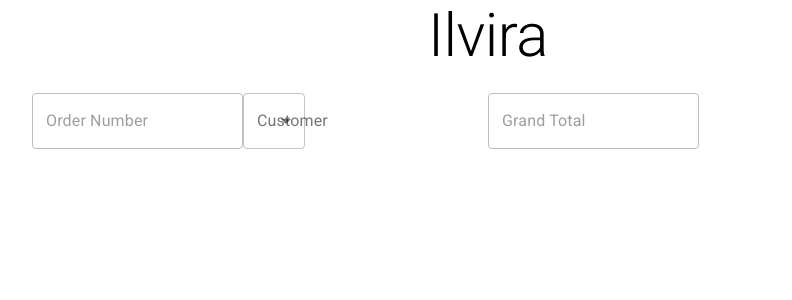
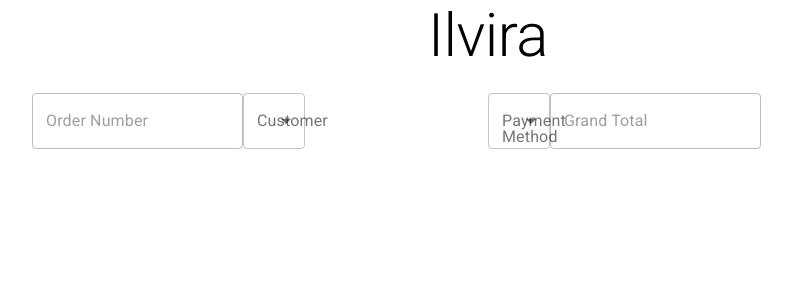
Before and after one commit to NisanurBulut/Ilvira, a React (Create React App) app in the folder IlviraAPP/: page / in a window 1280 px wide. Shown: the top 300 px of the page, without its empty margins (152-944 px from the left). Built offline with nearby package versions, Linux system fonts and the light colour scheme.

Commit message:
implemented payment method select

```diff
--- a/IlviraAPP/src/components/Order/OrderForm.js
+++ b/IlviraAPP/src/components/Order/OrderForm.js
@@ -3,6 +3,12 @@
 import Form from '../../layouts/Form';
 import Input from '../../controls/Input';
 import Select from '../../controls/Select';
+
+const pMethods = [
+  { id: 'none', title: 'Select' },
+  { id: 'cash', title: 'Select' },
+  { id: 'card', title: 'Select' },
+];
 export default function OrderForm() {
   return (
     <Form>
@@ -20,6 +26,11 @@
           ></Select>
         </Grid>
         <Grid item xs={6}>
+          <Select
+            label="Payment Method"
+            name="pMethod"
+            options={pMethods}
+          ></Select>
           <Input disabled label="Grand Total" name="gTotal" />
         </Grid>
       </Grid>
```
